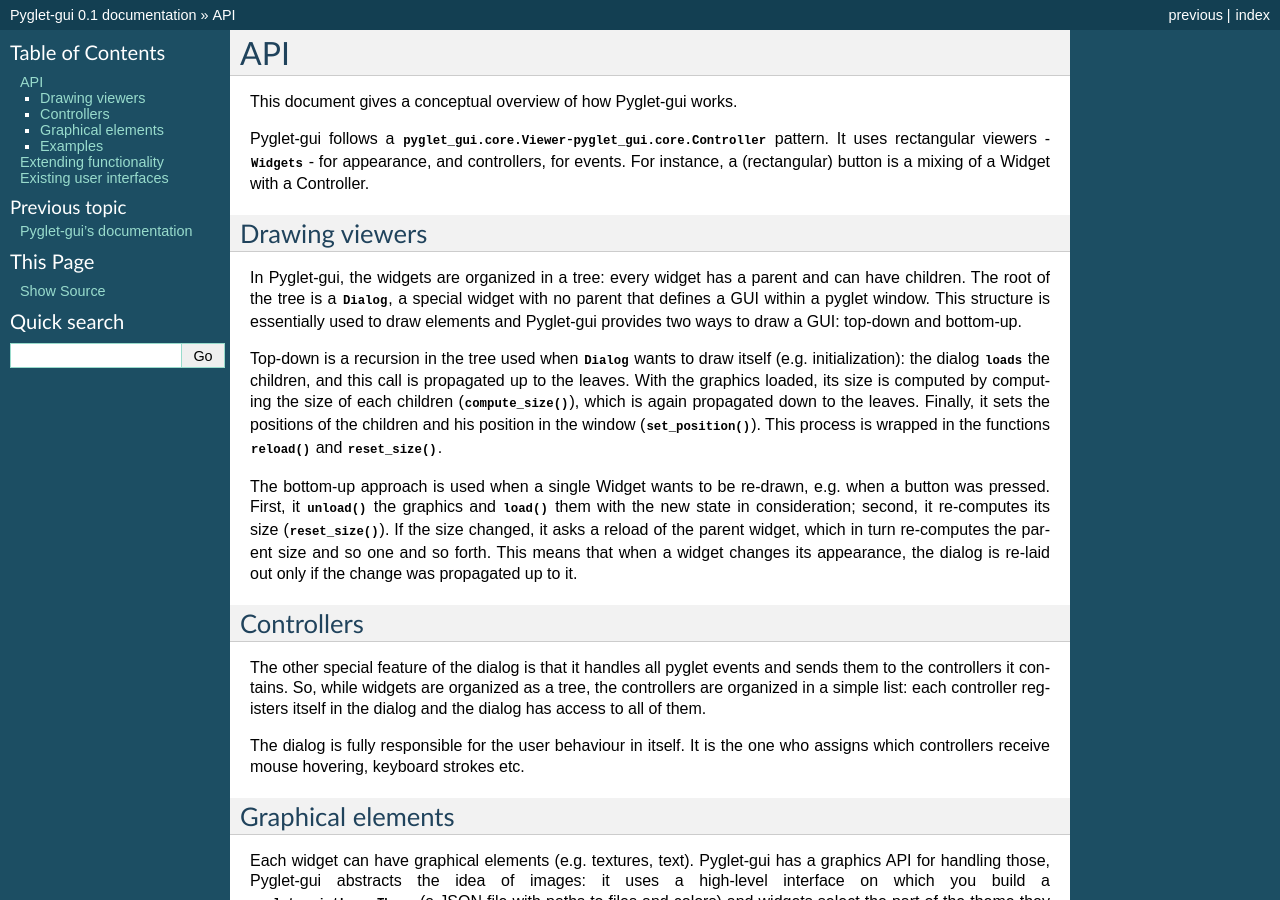
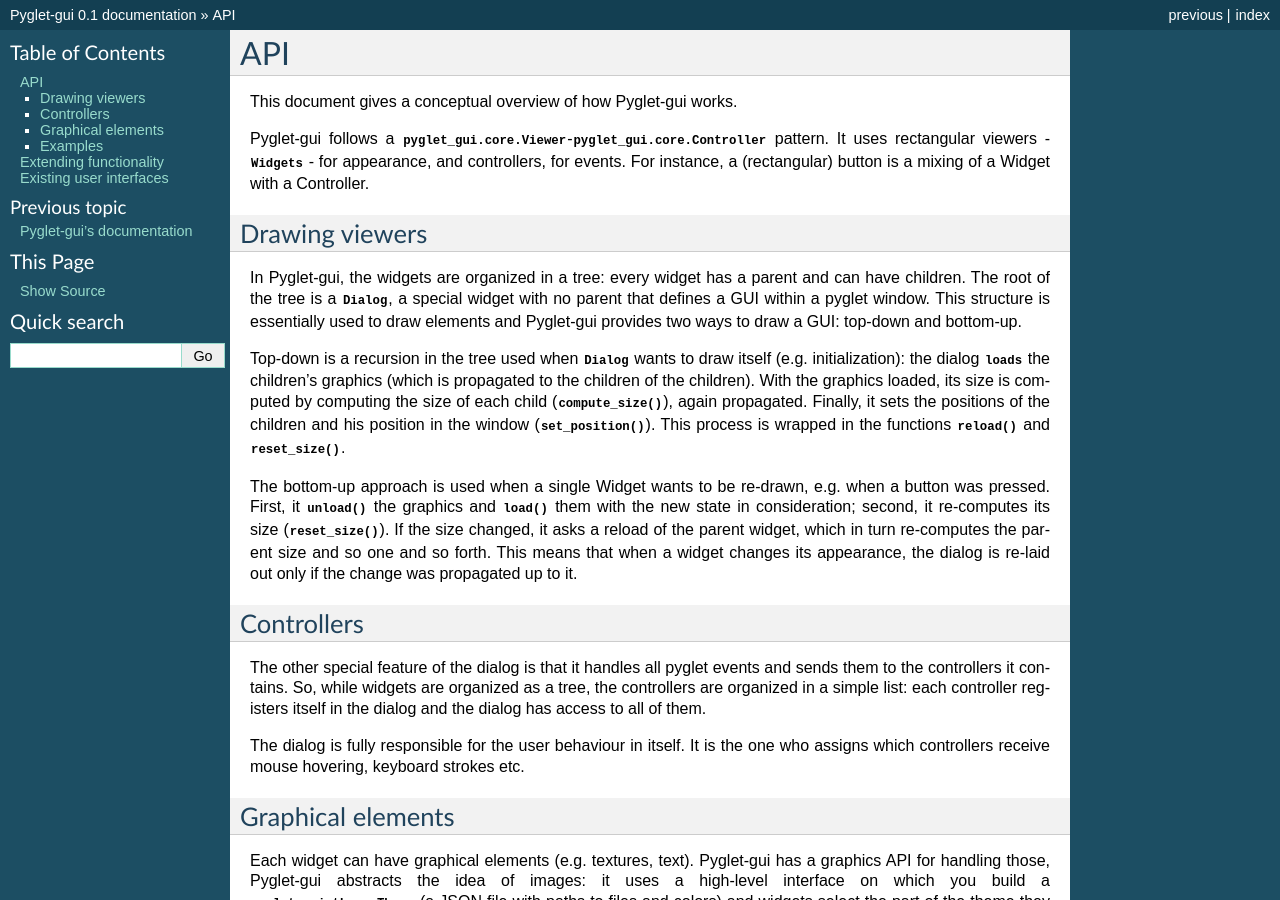
Before and after one commit to jorgecarleitao/pyglet-gui, a Sphinx documentation site: the page built from docs/api.rst, in a window 1280 px wide and 900 px high. Built offline with Sphinx 7.4.7, drawn with Linux system fonts in a browser that asks for light colours.

Commit message:
Fix typo in api docs.

```diff
--- a/docs/api.rst
+++ b/docs/api.rst
@@ -18,9 +18,10 @@
 
 Top-down is a recursion in the tree used when :class:`~pyglet_gui.dialog.Dialog` wants
 to draw itself (e.g. initialization):
-the dialog :meth:`loads <pyglet_gui.core.Viewer.load>` the children, and this call is propagated up to the leaves.
+the dialog :meth:`loads <pyglet_gui.core.Viewer.load>` the children's graphics
+(which is propagated to the children of the children).
 With the graphics loaded, its size is computed by computing the size
-of each children (:meth:`~pyglet_gui.core.Viewer.compute_size`), which is again propagated down to the leaves.
+of each child (:meth:`~pyglet_gui.core.Viewer.compute_size`), again propagated.
 Finally, it sets the positions of the children and his position in the window (:meth:`~pyglet_gui.core.Viewer.set_position`).
 This process is wrapped in the functions :meth:`~pyglet_gui.core.Viewer.reload` and :meth:`~pyglet_gui.core.Viewer.reset_size`.
 
```
